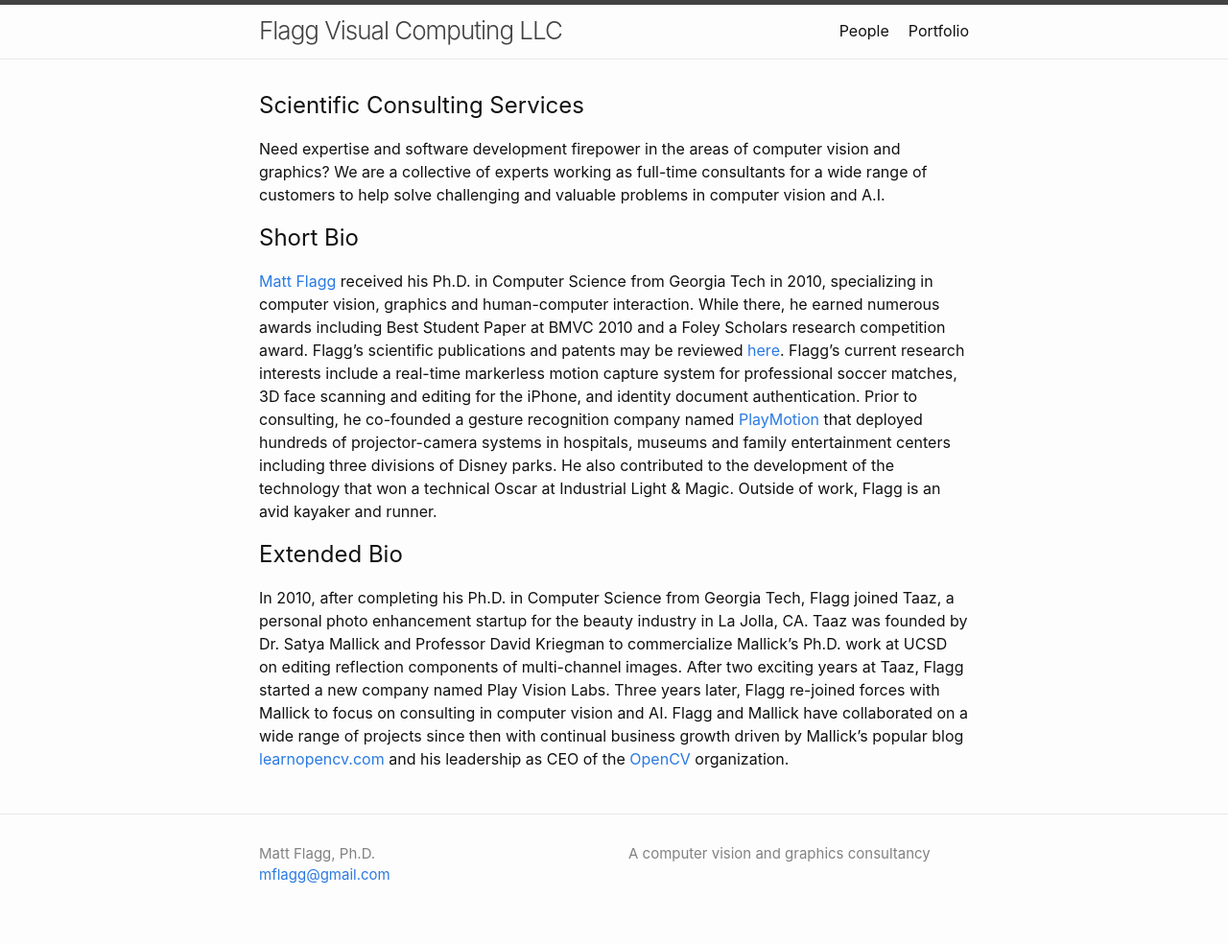
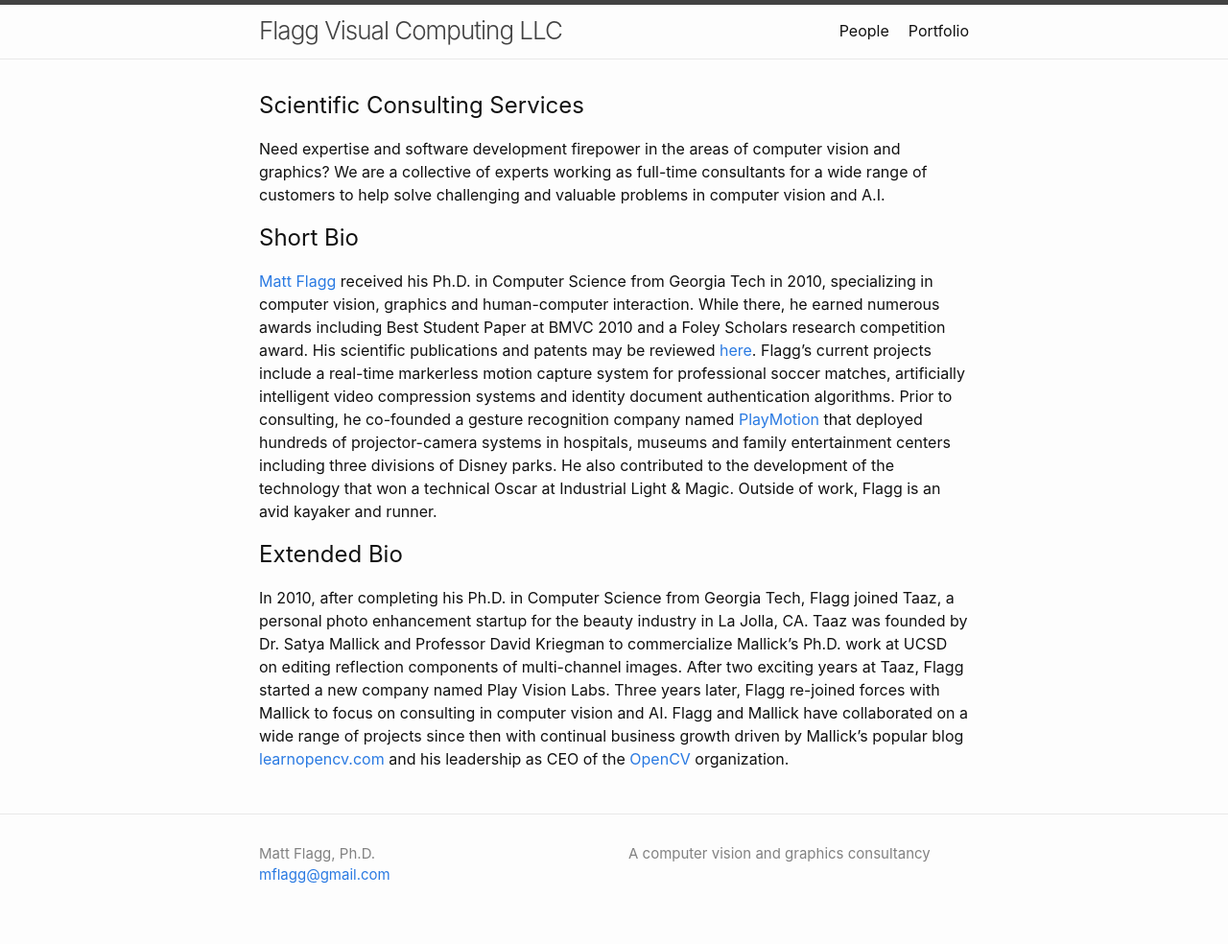
Before and after one commit to mflagg/mflagg.github.io, a Jekyll site: the page built from index.md, in a window 1280 px wide. Shown: the whole page at 96% size. Built offline with Jekyll 4.4.1, drawn with Linux system fonts in a browser that asks for light colours; our own code applies the rules of GitHub Pages for plain Markdown files.

Commit message:
updated current projects

```diff
--- a/index.md
+++ b/index.md
@@ -5,7 +5,7 @@
 
 ## Short Bio
 
-[ Matt Flagg ](https://www.linkedin.com/in/matt-flagg-47a4643/) received his Ph.D. in Computer Science from Georgia Tech in 2010, specializing in computer vision, graphics and human-computer interaction.  While there, he earned numerous awards including Best Student Paper at BMVC 2010 and a Foley Scholars research competition award.  Flagg's scientific publications and patents may be reviewed [here](https://scholar.google.com/citations?user=SvuSifMAAAAJ&hl=en).  Flagg’s current research interests include a real-time markerless motion capture system for professional soccer matches, 3D face scanning and editing for the iPhone, and identity document authentication. Prior to consulting, he co-founded a gesture recognition company named [PlayMotion](https://www.youtube.com/watch?v=pkrSHp1H_W4&ab_channel=playmotionvideos) that deployed hundreds of projector-camera systems in hospitals, museums and family entertainment centers including three divisions of Disney parks. He also contributed to the development of the technology that won a technical Oscar at Industrial Light & Magic. Outside of work, Flagg is an avid kayaker and runner.
+[ Matt Flagg ](https://www.linkedin.com/in/matt-flagg-47a4643/) received his Ph.D. in Computer Science from Georgia Tech in 2010, specializing in computer vision, graphics and human-computer interaction.  While there, he earned numerous awards including Best Student Paper at BMVC 2010 and a Foley Scholars research competition award.  His scientific publications and patents may be reviewed [here](https://scholar.google.com/citations?user=SvuSifMAAAAJ&hl=en).  Flagg’s current projects include a real-time markerless motion capture system for professional soccer matches, artificially intelligent video compression systems and identity document authentication algorithms. Prior to consulting, he co-founded a gesture recognition company named [PlayMotion](https://www.youtube.com/watch?v=pkrSHp1H_W4&ab_channel=playmotionvideos) that deployed hundreds of projector-camera systems in hospitals, museums and family entertainment centers including three divisions of Disney parks. He also contributed to the development of the technology that won a technical Oscar at Industrial Light & Magic. Outside of work, Flagg is an avid kayaker and runner.
 
 ## Extended Bio
 
```
